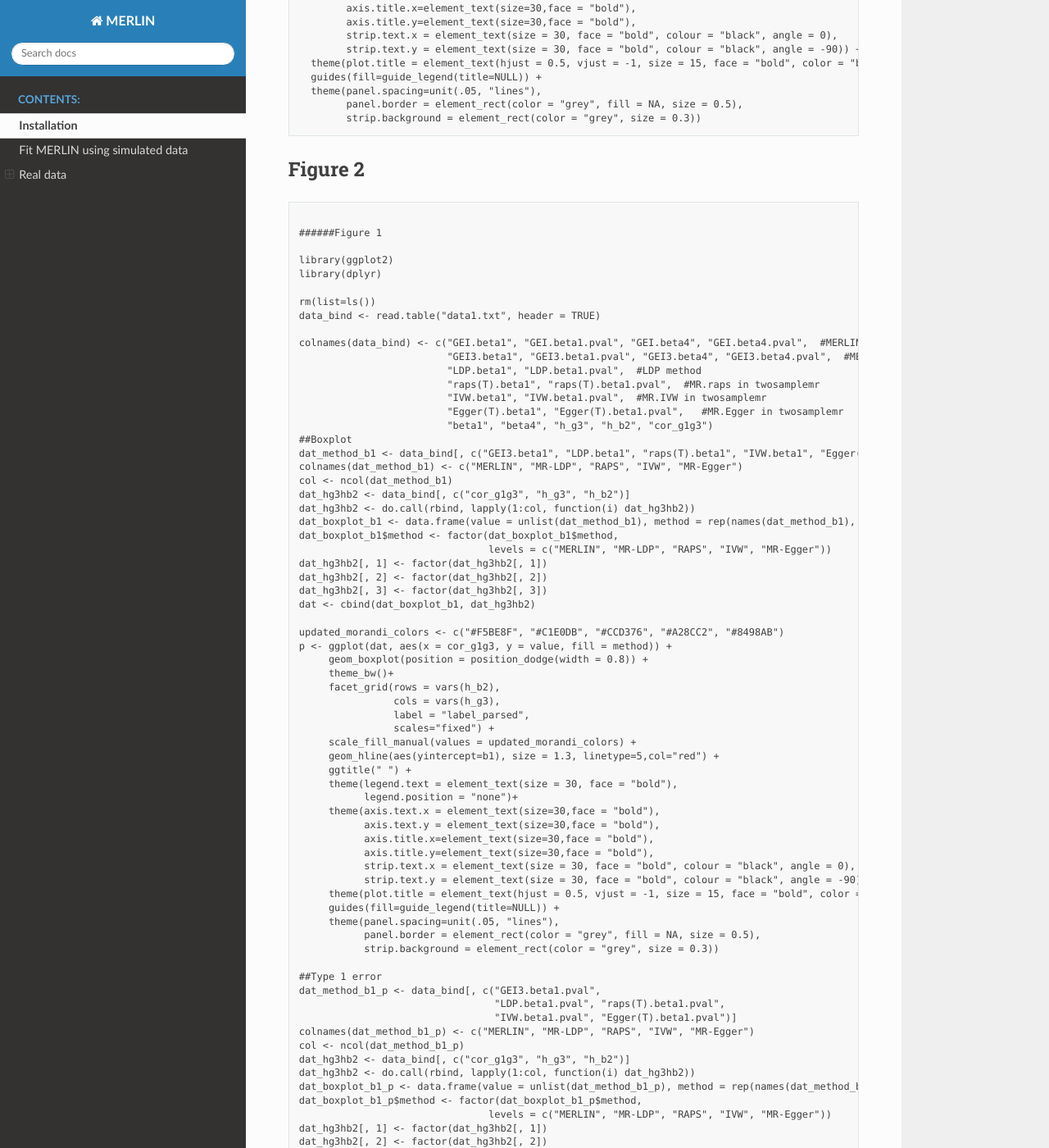
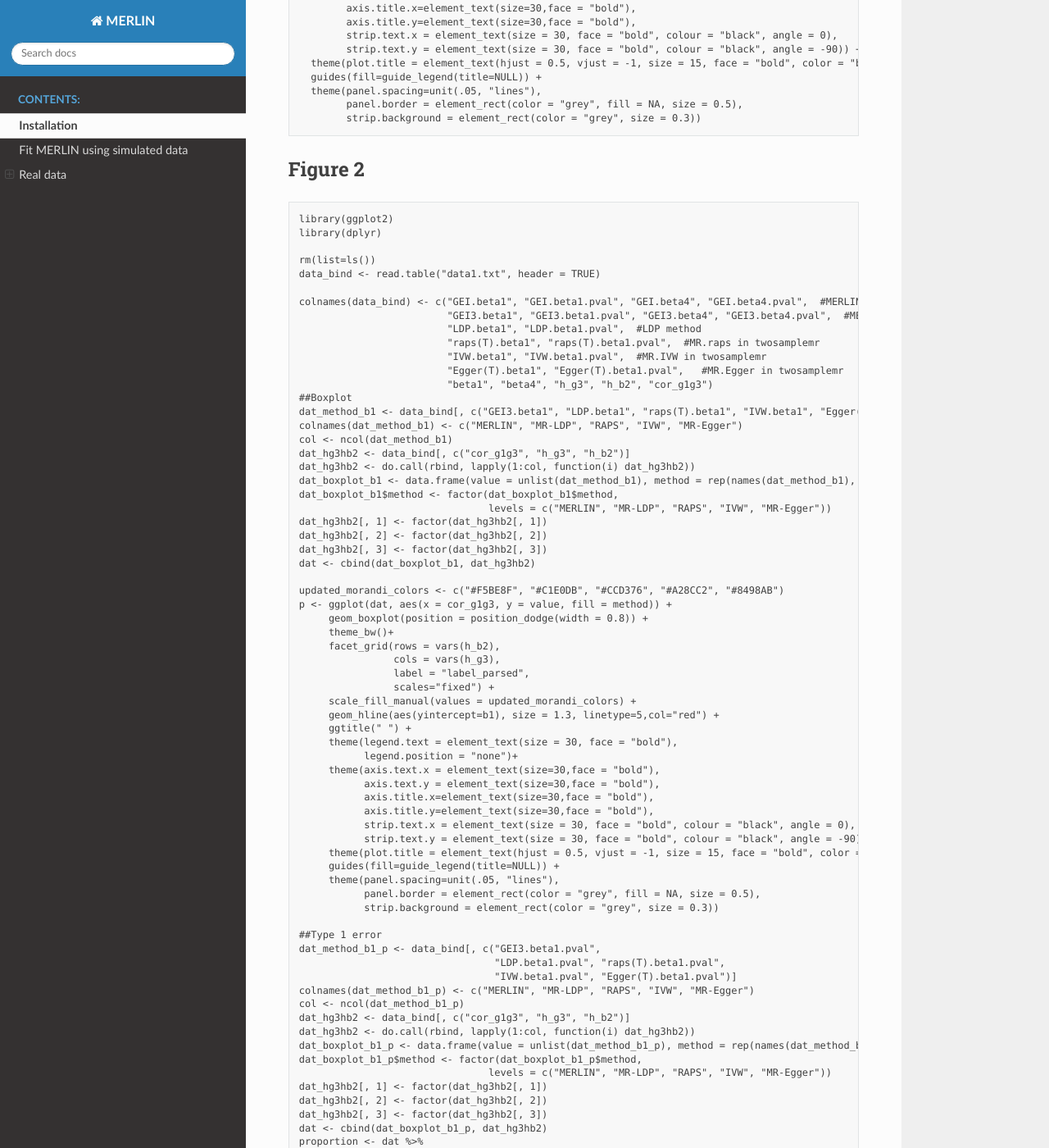
Before and after one commit to shilab-ecnu/MERLIN, a Sphinx documentation site: the page built from docs/source/MERLIN.md, in a window 1280 px wide and 1400 px high, scrolled down 7637 px. Shown: the whole window at 82% size. Built offline with Sphinx 7.4.7 and the Read the Docs theme 3.1.0, drawn with Linux system fonts in a browser that asks for light colours; some of the changed text lies outside the part shown.

Commit message:
Update MERLIN.md

````diff
--- a/docs/source/MERLIN.md
+++ b/docs/source/MERLIN.md
@@ -400,9 +400,6 @@ p <- ggplot(qq_df, aes(x = expected, y = observed, color = method)) +
 ## Figure 2
 
 ```{r, eval = FALSE}
-
-######Figure 1
-
 library(ggplot2)
 library(dplyr)
 
@@ -569,9 +566,6 @@ p <- ggplot(proportion_final, aes(x = beta1, y = prop_beta_pval, color = method,
 ## Figure 3
 
 ```{r, eval = FALSE}
-
-######Figure 1
-
 library(ggplot2)
 library(dplyr)
 
````
